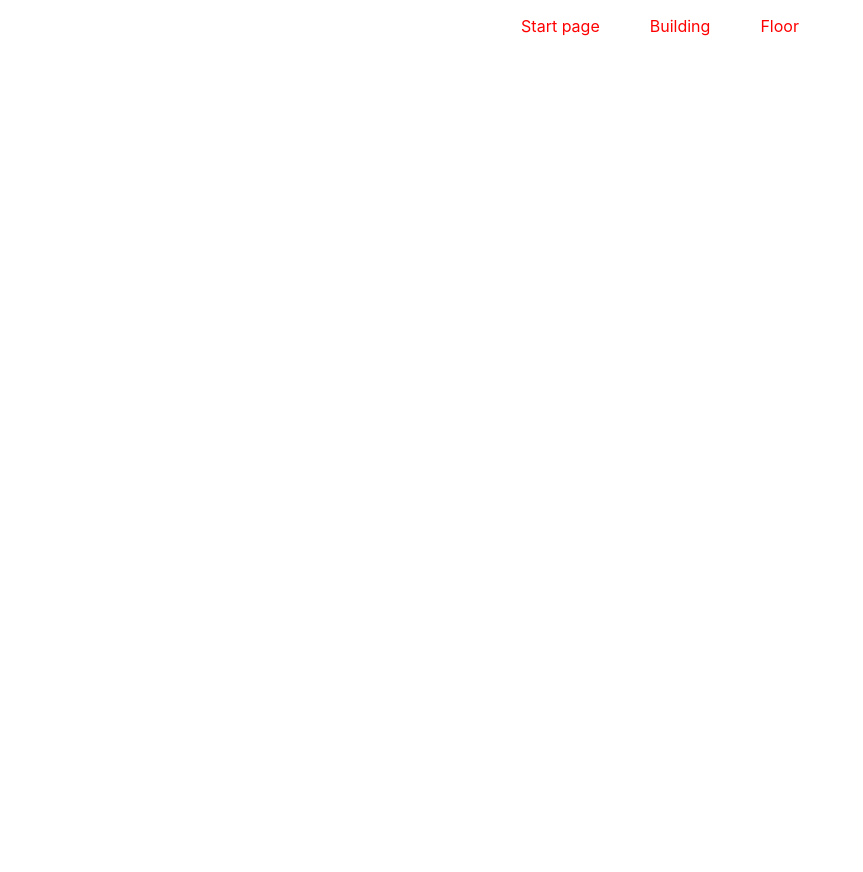
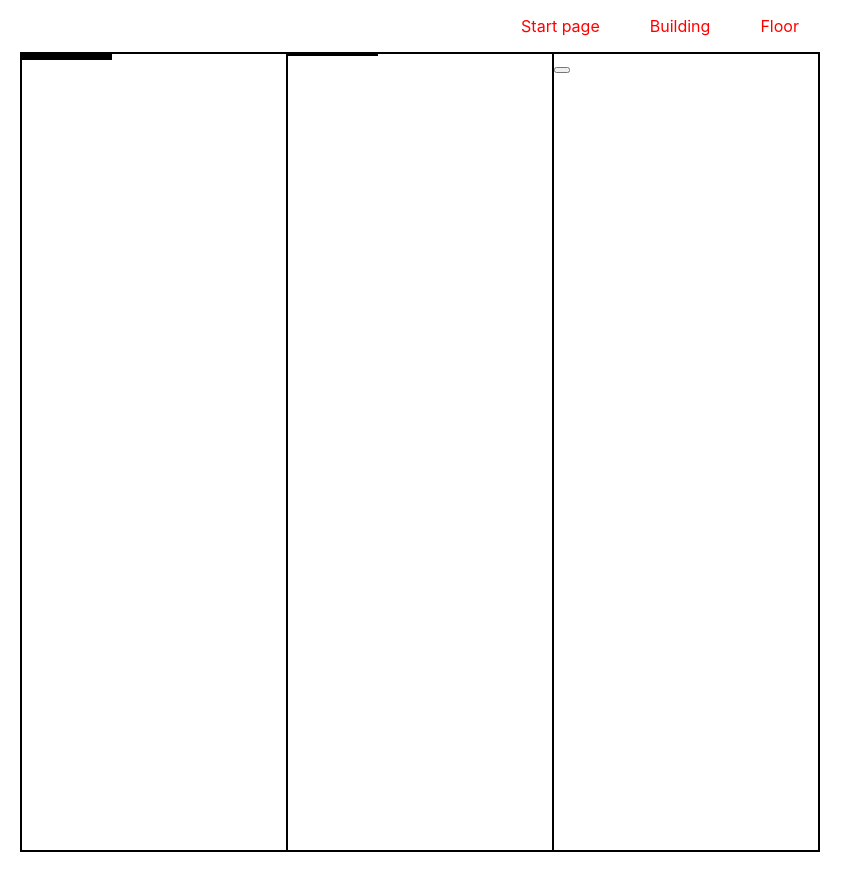
Before and after one commit to olecrity/Security-Service-Frontend-, a React (Create React App) app: page /floor in a window 1280 px wide. Shown: the whole page, without its empty margins (0-863 px from the left). Before the commit the page ends 800 px from the top, so only its background shows below. Built offline with nearby package versions, Linux system fonts and the light colour scheme.

Commit message:
Distributed rooms  into 3 parts

```diff
--- a/src/components/Floor/FloorSchema/FloorSchema.js
+++ b/src/components/Floor/FloorSchema/FloorSchema.js
@@ -1,6 +1,70 @@
+import { useEffect, useState } from "react";
 import styles from "./FloorSchema.module.scss";
 function FloorSchema() {
-  return <div className={styles.FloorSchema}></div>;
+  const initialRooms = [
+    { area: 10 },
+    { area: 10 },
+    { area: 20, type: "corridor" },
+    { area: 40 },
+    { area: 10 },
+    { area: 10 },
+  ];
+  const [rooms, setRooms] = useState(initialRooms);
+
+  const [leftRooms, setLeftRooms] = useState([]);
+  const [corridor, setCorridor] = useState([]);
+  const [rightRooms, setRightRooms] = useState([]);
+
+  useEffect(
+    function () {
+      let roomsChangable = [...rooms];
+      const container = document.getElementById("container");
+      console.log(container, container.getBoundingClientRect());
+
+      setCorridor(roomsChangable.filter((room) => room.type === "corridor"));
+      roomsChangable = roomsChangable.filter(
+        (room) => room.type !== "corridor"
+      );
+      roomsChangable.sort((a, b) => (a.area > b.area ? -1 : 1));
+
+      let tempLeft = [];
+      let tempRight = [];
+      roomsChangable.forEach((room) => {
+        console.log(tempLeft.reduce((acc, cur) => acc + cur.area, 0));
+        if (tempLeft.reduce((acc, cur) => acc + cur.area, 0) + room.area < 50) {
+          tempLeft = [...tempLeft, room];
+        } else {
+          tempRight = [...tempRight, room];
+        }
+      });
+      setLeftRooms(tempLeft);
+      setRightRooms(tempRight);
+    },
+    [rooms]
+  );
+  return (
+    <div id="container" className={styles["floor-outline"]}>
+      <div>
+        <div></div>
+        <div></div>
+        <div></div>
+      </div>
+      <div>
+        <div></div>
+      </div>
+      <div>
+        <button
+          onClick={() => {
+            console.log(leftRooms);
+            console.log(rightRooms);
+            console.log(corridor);
+          }}
+        />
+      </div>
+    </div>
+  );
 }
 
 export default FloorSchema;
+
+// брати найбільшу кімнату крім коридора запихати її зліва, потім брати наступну, поки площа не стане >= 40 всі решта запхати в праву частину
--- a/src/components/Floor/FloorSchema/FloorSchema.module.scss
+++ b/src/components/Floor/FloorSchema/FloorSchema.module.scss
@@ -1,3 +1,15 @@
 .floor-outline {
+  width: 800px;
+  height: 800px;
   border: 1px solid black;
+  box-sizing: border-box;
+  margin-left: 20px;
+  margin-bottom: 20px;
+  display: flex;
+  flex-direction: row;
+
+  div {
+    border: 1px solid black;
+    width: 33.33%;
+  }
 }
```
